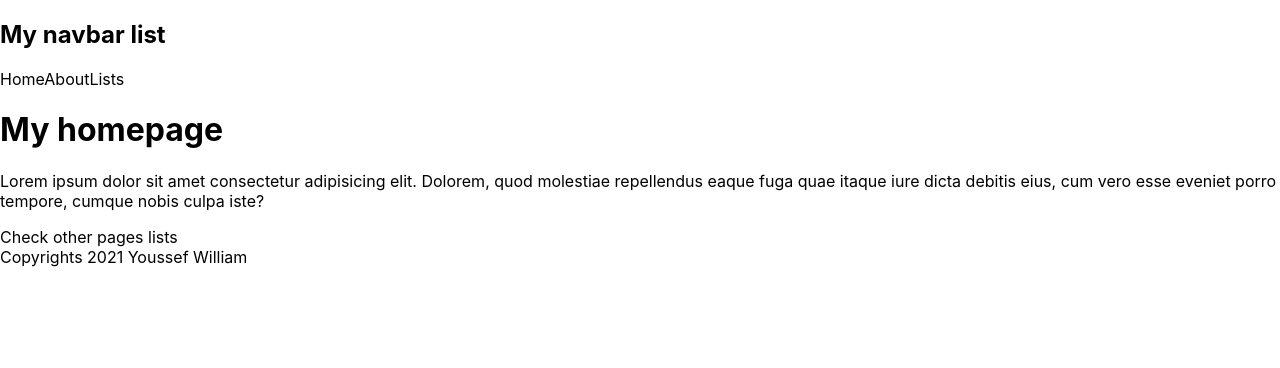
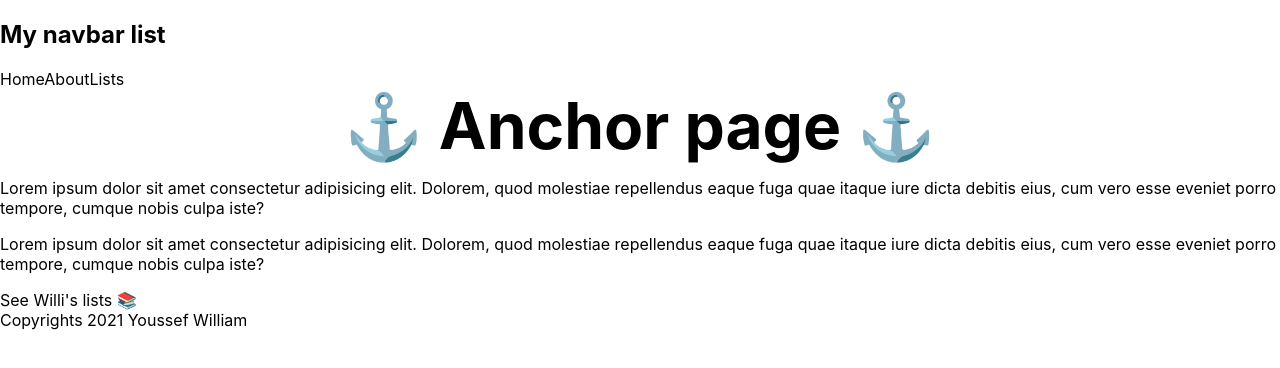
Before and after one commit to YoussefWilliam/next-js-beta, a Next.js app: page / in a window 1280 px wide. Shown: the top 368 px of the page. Built offline with nearby package versions, Linux system fonts and the light colour scheme.

Commit message:
Renaming

```diff
--- a/components/Footer.js
+++ b/components/Footer.js
@@ -1,5 +1,5 @@
 const Footer = () => {
-  return <div>Copyrights 2021 Youssef William</div>;
+  return <footer>Copyrights 2021 Youssef William</footer>;
 };
 
 export default Footer;
--- a/components/Navbar.js
+++ b/components/Navbar.js
@@ -11,7 +11,7 @@ const Navbar = () => {
       <Link href="/about">
         <a>About</a>
       </Link>
-      <Link href="/subpages/lists">
+      <Link href="/willi/lists">
         <a>Lists</a>
       </Link>
     </nav>
--- a/pages/index.js
+++ b/pages/index.js
@@ -1,17 +1,25 @@
 import Link from "next/link";
+import styles from "../styles/Home.module.css";
 
 export default function Home() {
   return (
     <div>
-      <div >
-        <h1>My homepage</h1>
-        <p>
+      <div>
+        <h1 className={styles.title}>⚓ Anchor page ⚓</h1>
+        <p className={styles.text}>
+          Lorem ipsum dolor sit amet consectetur adipisicing elit. Dolorem, quod
+          molestiae repellendus eaque fuga quae itaque iure dicta debitis eius,
+          cum vero esse eveniet porro tempore, cumque nobis culpa iste?
+        </p>
+        <p className={styles.text}>
           Lorem ipsum dolor sit amet consectetur adipisicing elit. Dolorem, quod
           molestiae repellendus eaque fuga quae itaque iure dicta debitis eius,
           cum vero esse eveniet porro tempore, cumque nobis culpa iste?
         </p>
       </div>
-      <Link href="/subpages/lists">Check other pages lists</Link>
+      <Link href="/willi/lists">
+        <a className={styles.btn}> See Willi's lists 📚 </a>
+      </Link>
     </div>
   );
 }
--- a/pages/subpages/index.js
+++ b/pages/willi/index.js
@@ -1,4 +1,4 @@
-const Subpages = () => {
+const Willi = () => {
   return (
     <div>
       <h1>This is the subpages gate</h1>
@@ -6,4 +6,4 @@ const Subpages = () => {
   );
 };
 
-export default Subpages;
+export default Willi;
```
Also changed, not shown: pages/willi/lists.js (renamed from pages/subpages/lists.js).
